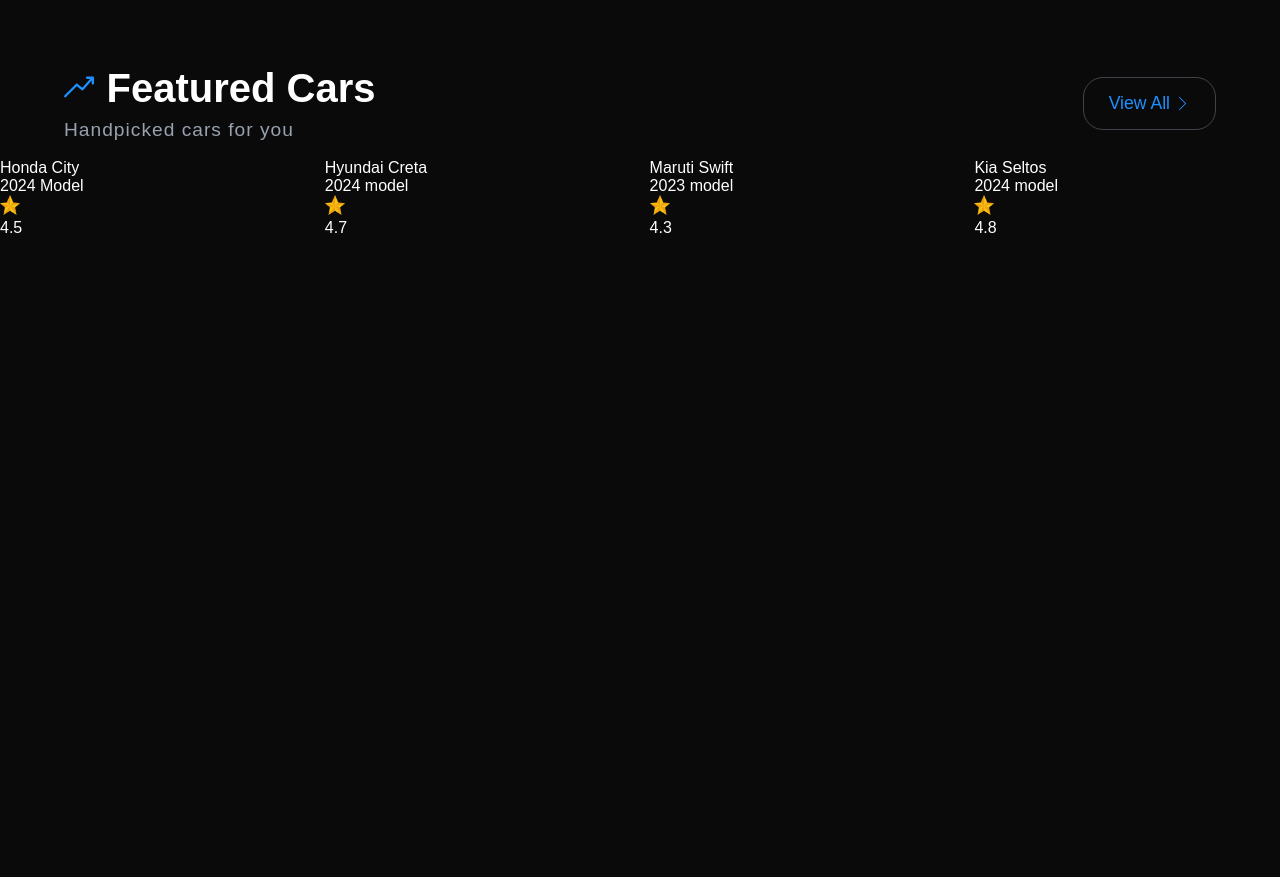
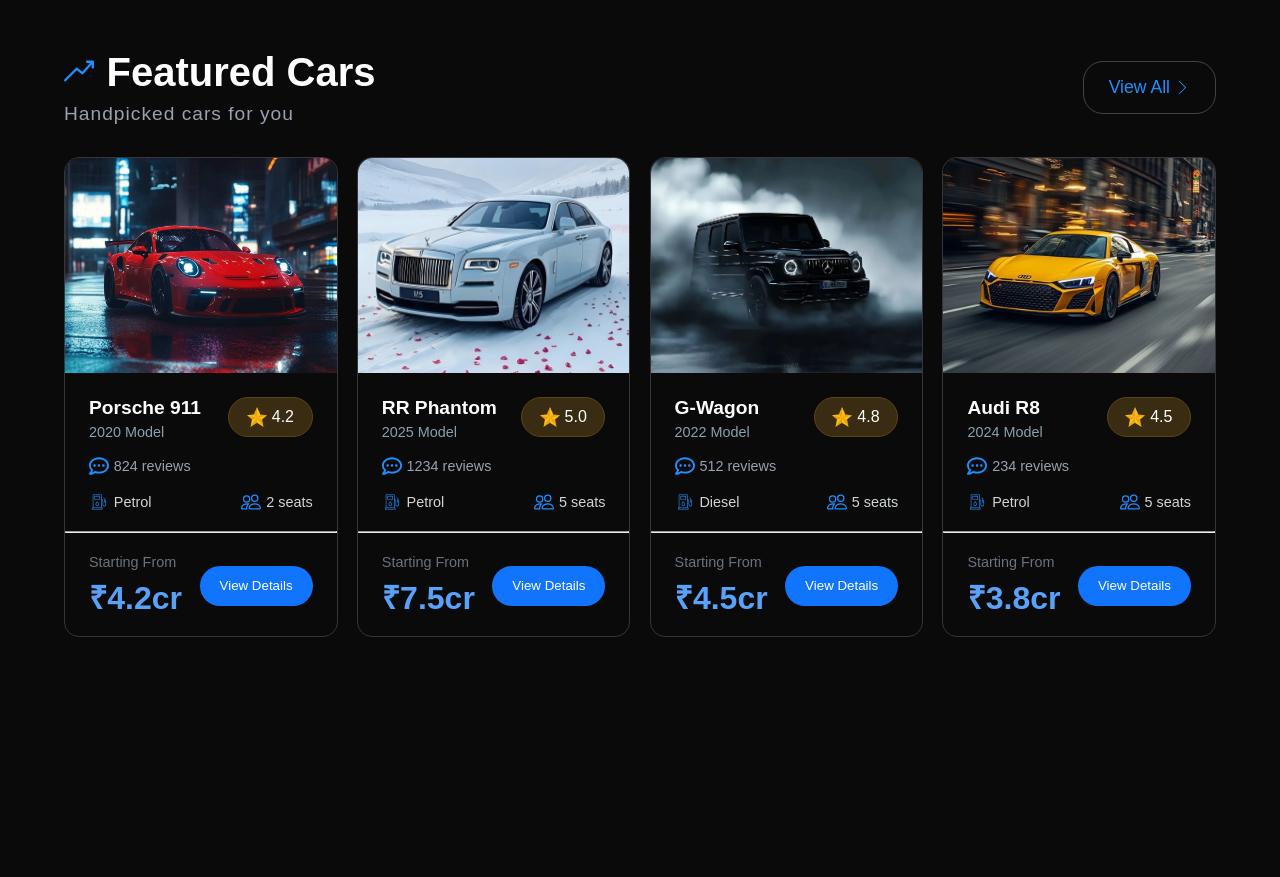
Before and after one commit to RahulLingwal/AutoInsight, a PHP site: page /HTML/index.html in a window 1280 px wide. Shown: the part 901-1778 px from the top of the page. Run offline with PHP 8.4, Linux system fonts and the light colour scheme.

Commit message:
Add Featured Cars

```diff
--- a/CSS/style.css
+++ b/CSS/style.css
@@ -51,6 +51,10 @@
   transition: background-color 0.15s;
 }
 
+.navlist li:first-child {
+  background-color: blue;
+}
+
 .AutoInsight {
   height: 100%;
   text-decoration: none;
@@ -68,6 +72,7 @@
 	width: auto;
 	background-color: rgb(0, 110, 255);
 	border-radius: 15px;
+	box-shadow: 0 0 5px rgb(77, 126, 201);
 
 	display: flex;
 	align-items: center;
@@ -113,15 +118,23 @@
 
 .navlist-items {
 	padding: 0.5rem 1.5rem;
+	border-radius: 15px;
+	font-weight: 500;
+	transition: background-color 0.15s;
+	margin: 0 5px;
+}
+
+.navlist-items a {
+  font-weight: 500;
   text-decoration: none;
   font-size: 0.9rem;
   color: white;
-	border-radius: 20px;
-	font-weight: 500;
-	transition: background-color 0.15s;
-
   display: flex;
   align-items: center;
+}
+
+.navlist li:first-child {
+	background-color: rgb(26, 135, 255);
 }
 
 .navlist-items:hover {
@@ -174,7 +187,9 @@
 	height: 900px;
 	width: auto;
 	padding-top: 220px;
-    background: linear-gradient(rgba(0, 0, 0, 0.6), rgba(0, 0, 0, 0.6)), url(../Asset/Images/carBackground.jpg);
+	background:
+		linear-gradient(rgba(0, 0, 0, 0.6), rgba(0, 0, 0, 0.6)),
+		url(../Asset/Images/carBackground.jpg);
 	background-repeat: no-repeat;
 	background-size: contain;
 
@@ -306,8 +321,7 @@
 }
 
 .featured-cars {
-	margin-top: 4.2rem;
-
+	margin-top: 3.2rem;
 }
 
 .view-all {
@@ -353,7 +367,123 @@
 }
 
 .car-cardGrid {
+	margin-top: 2rem;
+	padding: 0 4rem;
 	display: grid;
 	grid-template-columns: 1fr 1fr 1fr 1fr;
 	gap: 1.2rem;
 }
+
+.car-card {
+	border: 1px solid rgb(53, 53, 59);
+	border-radius: 15px;
+	height: 480px;
+}
+
+.car-img-container {
+	height: 45%;
+}
+
+.car-img-container img {
+	border-top-left-radius: 15px;
+	border-top-right-radius: 15px;
+	width: 100%;
+	height: 100%;
+}
+
+.car-details {
+	height: 55%;
+}
+
+.car-description {
+	height: 60%;
+	padding: 1.5rem;
+	display: flex;
+	flex-direction: column;
+	justify-content: start;
+	gap: 1rem;
+}
+
+.car-description > div:first-child {
+	display: flex;
+	justify-content: space-between;
+}
+
+.car-name p:first-child {
+	font-size: 1.2rem;
+	font-weight: bold;
+	color: white;
+	margin-bottom: 0.3rem;
+}
+
+.car-name p:last-child {
+	font-size: 0.9rem;
+	color: rgb(135, 161, 175);
+}
+
+.ratings {
+	height: 40px;
+	background-color: rgb(58, 44, 19);
+	border: 1px solid rgb(92, 69, 16);
+	border-radius: 20px;
+	padding: 0.5rem 1.1rem;
+	display: flex;
+	align-items: center;
+	gap: 5px;
+}
+
+.reviews {
+	font-size: 0.9rem;
+	color: rgb(153, 161, 175);
+}
+
+.fuel-and-capacity {
+	font-size: 0.9rem;
+	color: rgb(209, 213, 214);
+	display: flex;
+	justify-content: space-between;
+}
+
+.fuel,
+.seat-capacity,
+.reviews {
+	display: flex;
+	justify-content: start;
+	align-items: center;
+}
+
+.fuel img,
+.seat-capacity img,
+.reviews img {
+	margin-right: 0.3rem;
+}
+
+.car-price {
+	height: 40%;
+	padding: 1.5rem;
+	display: flex;
+	justify-content: space-between;
+	align-items: center;
+}
+
+.cost p:first-child {
+	font-size: 0.9rem;
+	color: rgb(106, 114, 127);
+	margin-bottom: 5px;
+}
+
+.cost p:last-child {
+	font-size: 2rem;
+	font-weight: bold;
+	color: rgb(89, 162, 250);
+}
+
+.view-details {
+	height: 70%;
+	padding: 5px 20px;
+	background-color: rgb(16, 116, 253);
+	color: white;
+	border: none;
+	border-radius: 20px;
+	cursor: pointer;
+}
--- a/HTML/index.html
+++ b/HTML/index.html
@@ -1,11 +1,10 @@
-<!DOCTYPE html>
+<!doctype html>
 <html lang="en">
-
 	<head>
-  <meta charset="UTF-8">
-  <meta name="viewport" content="width=device-width, initial-scale=1.0">
+		<meta charset="UTF-8" />
+		<meta name="viewport" content="width=device-width, initial-scale=1.0" />
 		<title>AutoInsight</title>
-  <link rel="stylesheet" href="../CSS/style.css">
+		<link rel="stylesheet" href="../CSS/style.css" />
 	</head>
 
 	<body>
@@ -24,32 +23,32 @@
 
     <div class="navigation-bar">
       <ul class="navlist">
-        <li>
-          <a class="navlist-items" href="#home">
+        <li class="navlist-items">
+          <a href="#home">
             <img class="icons" src="../Asset/Icons/home.svg" alt="" />
             <p>Home</p>
           </a>
         </li>
-        <li>
-          <a class="navlist-items" href="#cars">
-            <img class="icons" style="height: 30px; width: auto;" src="../Asset/Icons/car.svg" alt="" />
+        <li class="navlist-items">
+          <a href="#cars">
+            <img class="icons" style="height: 30px; width: auto;" src="../Asset/Icons/car2.svg" alt="" />
             <p>Cars</p>
           </a>
         </li>
-        <li>
-          <a class="navlist-items" href="">
+        <li class="navlist-items">
+          <a href="">
             <img class="icons" src="../Asset/Icons/tips.svg" alt="" />
             <p>Tips&Problems</p>
           </a>
         </li>
-        <li>
-          <a class="navlist-items" href="">
+        <li class="navlist-items">
+          <a href="">
             <img class="icons" src="../Asset/Icons/chat.svg" alt="" />
             <p>Community</p>
           </a>
         </li>
-        <li>
-          <a class="navlist-items" href="">
+        <li class="navlist-items">
+          <a href="">
             <img class="icons" src="../Asset/Icons/review.svg" alt="" />
             <p>Write Review</p>
           </a>
@@ -66,30 +65,30 @@
 				</a>
 
 				<a href="../HTML/logIn.html">
-        <button class="signUpButton">
-          Sign Up
-        </button>
+					<button class="signUpButton">Sign Up</button>
 				</a>
 			</div>
-
 		</nav>
 
 		<div class="hero-section" id="home">
 			<div class="review-platform">
-      <img src="../Asset/Icons/twinkleStars.svg" alt="">
+				<img src="../Asset/Icons/twinkleStars.svg" alt="" />
 				<p>India's #1 Car Review Platform</p>
 			</div>
 
 			<div class="hero-section-text">
 				<h3>Find Your Perfect Car</h3>
-      <p>Explore detailed specifications, read authentic owner reviews, and join India's largest car community</p>
+				<p>
+					Explore detailed specifications, read authentic owner reviews, and
+					join India's largest car community
+				</p>
 			</div>
 
 			<div class="search-car">
 				<button class="search-icon">
-        <img src="../Asset/Icons/search.svg" alt="">
+					<img src="../Asset/Icons/search.svg" alt="" />
 				</button>
-      <input type="search" placeholder="Search by brand, model, or type...">
+				<input type="search" placeholder="Search by brand, model, or type..." />
 				<button class="search-car-button">Search</button>
 			</div>
 
@@ -107,87 +106,230 @@
 					<p>Community Members</p>
 				</div>
 			</div>
-
 		</div>
 
 		<div class="featured-cars">
 			<div class="view-all">
 				<div>
-        <img class="icons" src="../Asset/Icons/growth.svg" alt="">
+					<img class="icons" src="../Asset/Icons/growth.svg" alt="" />
 					<h4>Featured Cars</h4>
 					<p>Handpicked cars for you</p>
 				</div>
-      <button>View All <img class="icons" src="../Asset/Icons/rightArrow.svg" alt=""></button>
+				<button>
+					View All
+					<img class="icons" src="../Asset/Icons/rightArrow.svg" alt="" />
+				</button>
 			</div>
 
 			<div class="car-cardGrid">
+				<!-- Car1 -->
+				<div class="car-card">
+					<div class="car-img-container">
+						<img src="../Asset/Images/porsche.jpg" alt="" />
+					</div>
+					<div class="car-details">
+						<div class="car-description">
+							<div>
+								<div class="car-name">
+									<p>Porsche 911</p>
+									<p>2020 Model</p>
+								</div>
 
-      <div class="car-card">
-        <div>
-          <img src="" alt="">
+								<div class="ratings">
+									<img class="icons" src="../Asset/Icons/star.png" alt="" />
+									<p>4.2</p>
 								</div>
-        <div class="car-description">
-          <div class="name-and-review">
-            <p>Honda City</p>
-            <p>2024 Model</p>
-            <div class="ratings">
-              <img class="icons" src="../Asset/Icons/star.png" alt="">
-              <p>4.5</p>
 							</div>
+
+							<div class="reviews">
+								<img
+									class="icons"
+									src="../Asset/Icons/review-chat.svg"
+									alt="" />
+								<p>824 reviews</p>
+							</div>
+
+							<div class="fuel-and-capacity">
+								<div class="fuel">
+									<img class="icons" src="../Asset/Icons/fuel.svg" alt="" />
+									<p>Petrol</p>
+								</div>
+
+								<div class="seat-capacity">
+									<img class="icons" src="../Asset/Icons/people.svg" alt="" />
+									<p>2 seats</p>
 								</div>
 							</div>
 						</div>
 
-      <div class="car-card">
-        <div>
-          <img src="" alt="">
+						<hr />
+
+						<div class="car-price">
+							<div class="cost">
+								<p>Starting From</p>
+								<p>₹4.2cr</p>
 							</div>
-        <div class="car-description">
-          <div class="name-and-review">
-            <p>Hyundai Creta</p>
-            <p>2024 model</p>
-            <div class="ratings">
-              <img class="icons" src="../Asset/Icons/star.png" alt="">
-              <p>4.7</p>
-            </div>
+							<button class="view-details">View Details</button>
 						</div>
 					</div>
 				</div>
 
+				<!-- Car2 -->
 				<div class="car-card">
+					<div class="car-img-container">
+						<img src="../Asset/Images/rr.jpg" alt="" />
+					</div>
+					<div class="car-details">
+						<div class="car-description">
 							<div>
-          <img src="" alt="">
+								<div class="car-name">
+									<p>RR Phantom</p>
+									<p>2025 Model</p>
 								</div>
-        <div class="car-description">
-          <div class="name-and-review">
-            <p>Maruti Swift</p>
-            <p>2023 model</p>
+
 								<div class="ratings">
-              <img class="icons" src="../Asset/Icons/star.png" alt="">
-              <p>4.3</p>
+									<img class="icons" src="../Asset/Icons/star.png" alt="" />
+									<p>5.0</p>
 								</div>
+							</div>
+
+							<div class="reviews">
+								<img
+									class="icons"
+									src="../Asset/Icons/review-chat.svg"
+									alt="" />
+								<p>1234 reviews</p>
+							</div>
+
+							<div class="fuel-and-capacity">
+								<div class="fuel">
+									<img class="icons" src="../Asset/Icons/fuel.svg" alt="" />
+									<p>Petrol</p>
+								</div>
+
+								<div class="seat-capacity">
+									<img class="icons" src="../Asset/Icons/people.svg" alt="" />
+									<p>5 seats</p>
 								</div>
 							</div>
 						</div>
 
+						<hr />
+
+						<div class="car-price">
+							<div class="cost">
+								<p>Starting From</p>
+								<p>₹7.5cr</p>
+							</div>
+							<button class="view-details">View Details</button>
+						</div>
+					</div>
+				</div>
+
+				<!-- Car3 -->
 				<div class="car-card">
+					<div class="car-img-container">
+						<img src="../Asset/Images/gwagon.jpg" alt="" />
+					</div>
+					<div class="car-details">
+						<div class="car-description">
 							<div>
-          <img src="" alt="">
+								<div class="car-name">
+									<p>G-Wagon</p>
+									<p>2022 Model</p>
 								</div>
+
+								<div class="ratings">
+									<img class="icons" src="../Asset/Icons/star.png" alt="" />
+									<p>4.8</p>
+								</div>
+							</div>
+
+							<div class="reviews">
+								<img
+									class="icons"
+									src="../Asset/Icons/review-chat.svg"
+									alt="" />
+								<p>512 reviews</p>
+							</div>
+
+							<div class="fuel-and-capacity">
+								<div class="fuel">
+									<img class="icons" src="../Asset/Icons/fuel.svg" alt="" />
+									<p>Diesel</p>
+								</div>
+
+								<div class="seat-capacity">
+									<img class="icons" src="../Asset/Icons/people.svg" alt="" />
+									<p>5 seats</p>
+								</div>
+							</div>
+						</div>
+
+						<hr />
+
+						<div class="car-price">
+							<div class="cost">
+								<p>Starting From</p>
+								<p>₹4.5cr</p>
+							</div>
+							<button class="view-details">View Details</button>
+						</div>
+					</div>
+				</div>
+
+				<!-- Car4 -->
+				<div class="car-card">
+					<div class="car-img-container">
+						<img src="../Asset/Images/audi.jpg" alt="" />
+					</div>
+					<div class="car-details">
 						<div class="car-description">
-          <div class="name-and-review">
-            <p>Kia Seltos</p>
-            <p>2024 model</p>
+							<div>
+								<div class="car-name">
+									<p>Audi R8</p>
+									<p>2024 Model</p>
+								</div>
+
 								<div class="ratings">
-              <img class="icons" src="../Asset/Icons/star.png" alt="">
-              <p>4.8</p>
+									<img class="icons" src="../Asset/Icons/star.png" alt="" />
+									<p>4.5</p>
+								</div>
+							</div>
+
+							<div class="reviews">
+								<img
+									class="icons"
+									src="../Asset/Icons/review-chat.svg"
+									alt="" />
+								<p>234 reviews</p>
+							</div>
+
+							<div class="fuel-and-capacity">
+								<div class="fuel">
+									<img class="icons" src="../Asset/Icons/fuel.svg" alt="" />
+									<p>Petrol</p>
+								</div>
+
+								<div class="seat-capacity">
+									<img class="icons" src="../Asset/Icons/people.svg" alt="" />
+									<p>5 seats</p>
+								</div>
+							</div>
+						</div>
+
+						<hr />
+
+						<div class="car-price">
+							<div class="cost">
+								<p>Starting From</p>
+								<p>₹3.8cr</p>
+							</div>
+							<button class="view-details">View Details</button>
 						</div>
 					</div>
 				</div>
 			</div>
 		</div>
-  </div>
-
 	</body>
-
 </html>
```
Also changed, not shown: Asset/Icons/car2.svg (added), Asset/Icons/fuel.svg (added), Asset/Icons/people.svg (added), Asset/Icons/review-chat.svg (added), Asset/Images/audi.jpg (added), Asset/Images/gwagon.jpg (added), Asset/Images/porsche.jpg (added), Asset/Images/rr.jpg (added). Lines whose indentation alone changed are shown as unchanged.
